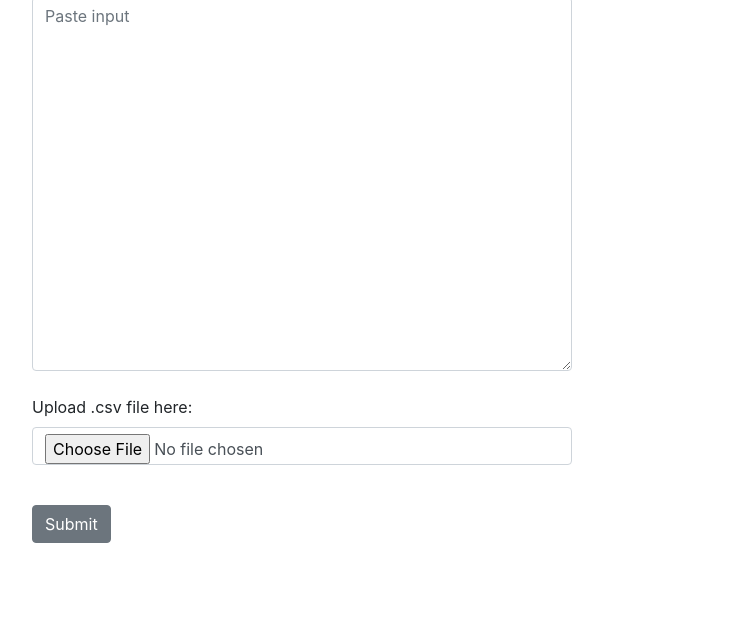
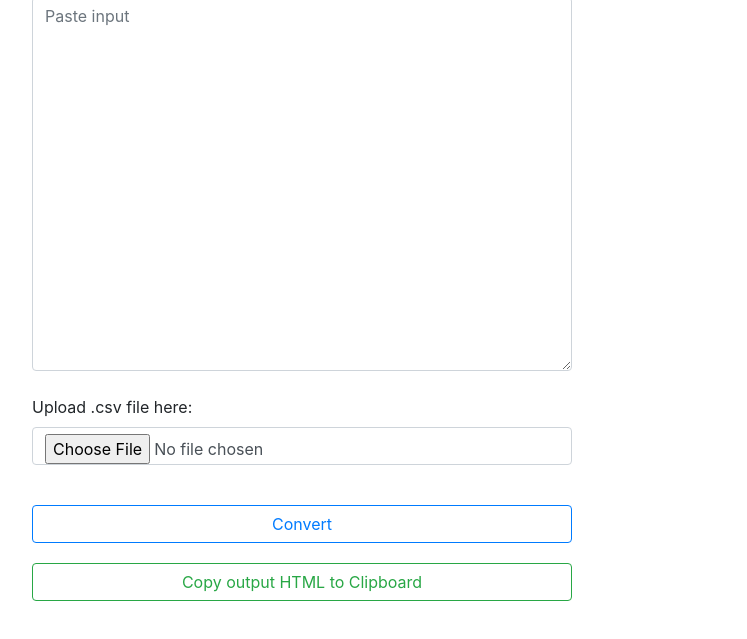
Before and after one commit to MaartenLagerweij/LinkReplacer, a plain HTML site: page index.html in a window 1280 px wide. Shown: the part 89-728 px from the top of the page, without its empty margins (53-800 px from the left). Drawn offline with nearby package versions, Linux system fonts and the light colour scheme.

Commit message:
Add copy to clipboard functionality + some stylings

```diff
--- a/app.js
+++ b/app.js
@@ -7,7 +7,7 @@ document.getElementById('excel-input').addEventListener('change', (event)=> {
 
 function submitFunction(){
 
-    if(!selectedFile) document.getElementById('csv-message').classList.remove('csv-display')
+    if(!selectedFile) return document.getElementById('csv-message').classList.remove('csv-display')
     if(selectedFile) document.getElementById('csv-message').classList.add('csv-display')
 
     let str = document.getElementById('text-input').value
@@ -38,3 +38,8 @@ function replaceURLS(urls,str){
     })
     document.getElementById('output').innerHTML = str
 }
+
+function copyToClipboard(){
+    var outputVal = document.getElementById('output');
+    navigator.clipboard.writeText(outputVal.innerHTML);
+}
--- a/index.html
+++ b/index.html
@@ -27,7 +27,9 @@
               </div>
 
             <br/>
-            <button onClick="submitFunction()" id="btn-1" class="btn btn-secondary">Submit</button>
+            <button onClick="submitFunction()" id="btn-1" class="btn btn-outline-primary">Convert</button>
+            <br />
+            <button class="btn btn-outline-success" onclick="copyToClipboard()">Copy output HTML to Clipboard</button>
           </div>
           <div class="col">
             <div id="output"></div>
@@ -35,8 +37,6 @@
         </div>
     </div>
 
-
-
 </body>
         <script src="app.js"></script>
 </html>
--- a/style.css
+++ b/style.css
@@ -2,6 +2,11 @@ h1 {
     text-align: center;
     margin: 15px;
     padding: 15px;
+}
+
+button {
+    width: 100%;
+    margin-bottom: 20px !important;
 }
 
 .csv-message {
```
